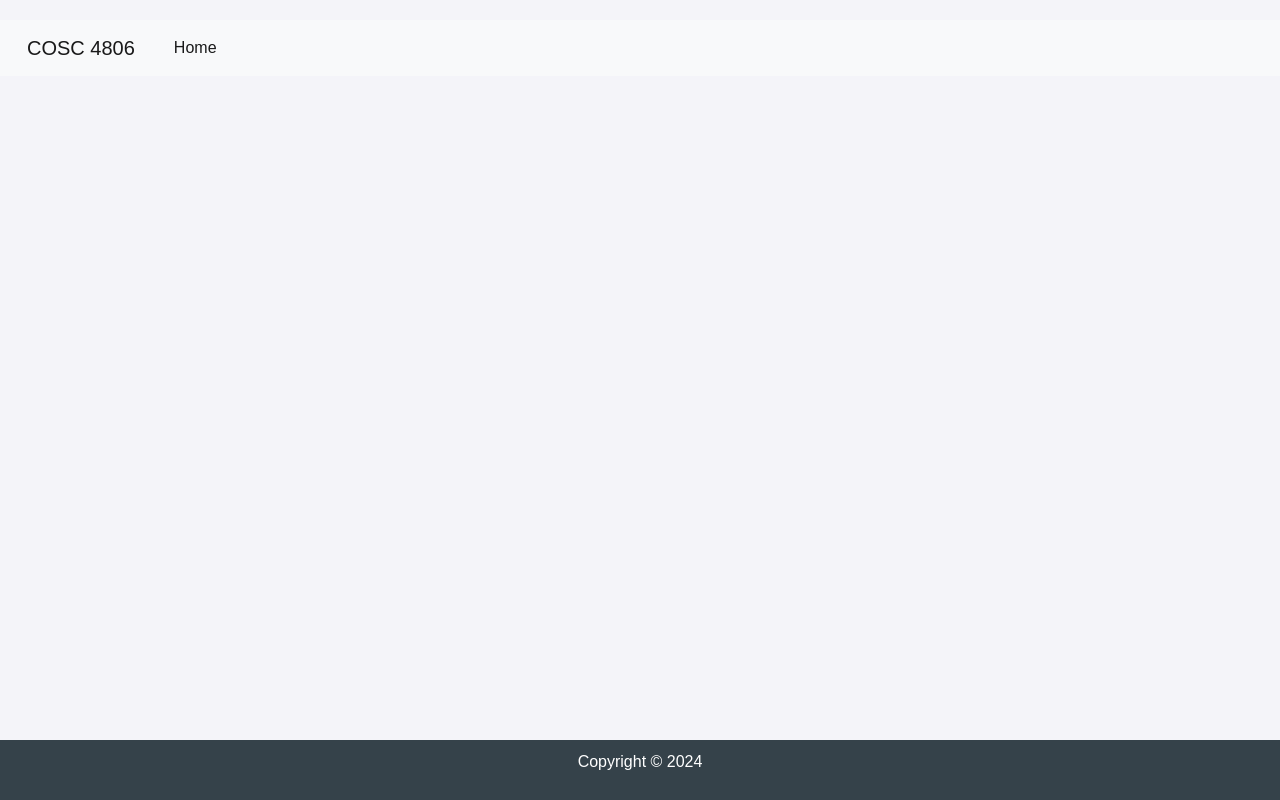
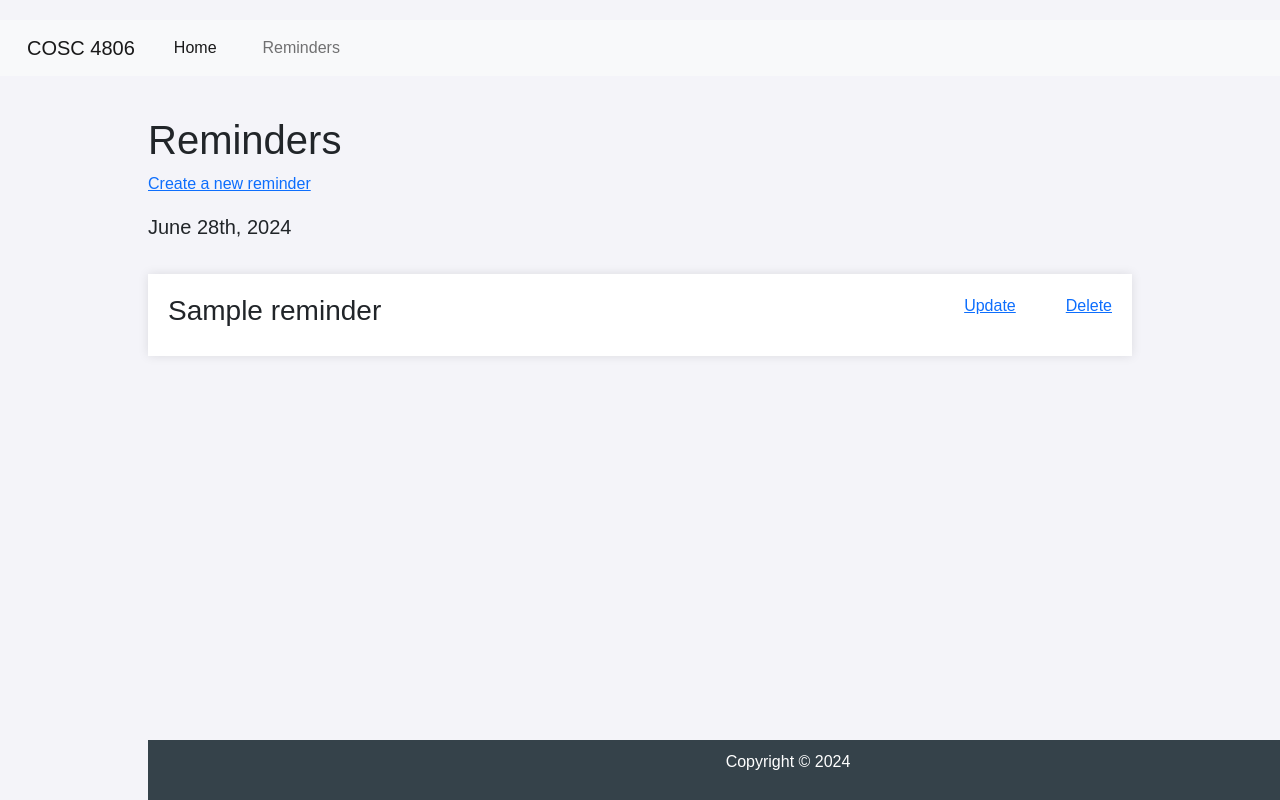
Before and after one commit to shijiealgoma/cosc-4806-4, a PHP site: template app/views/reminders/index.php in a window 1280 px wide. Run offline with PHP 8.4, Linux system fonts and the light colour scheme; the visitor is signed in with stand-in values (Sample User, id 1); tables that the repository leaves empty or names only in its code hold one stand-in row (values such as "Sample post"); the template is opened without the code that fills it: most values are stand-ins (such as "Sample title", 1, 10 or a date in 2020).

Commit message:
display reminders in view

```diff
--- a/app/models/User.php
+++ b/app/models/User.php
@@ -43,6 +43,7 @@ class User {
 
 			$_SESSION['auth'] = 1;
 			$_SESSION['username'] = ucwords($username);
+            $_SESSION['userid'] = $rows['userid'];
 			unset($_SESSION['failedAuth']);
             unset($_SESSION['lastFailedAuthTime']);
 			header('Location: /home');
--- a/app/views/reminders/index.php
+++ b/app/views/reminders/index.php
@@ -0,0 +1,35 @@
+<?php require_once 'app/views/templates/header.php' ?>
+<div class="container">
+    <div class="page-header" id="banner">
+        <div class="row">
+            <div class="col-lg-12">
+                <h1>Reminders</h1>
+                <p><a href="/reminders/create">
+                    Create a new reminder
+                </a></p>
+                <p class="lead"> <?= date("F jS, Y"); ?></p>
+            </div>
+        </div>
+    </div>
+    <div class="main-content mt-3">
+      <?php
+        // print_r($data['reminders']);
+
+        foreach ($data['reminders'] as $reminder){
+            echo "<div class='row'>";
+            echo "<div class='col-sm-auto inRow'>";
+            echo "<h3>" . $reminder['subject'] . "</h3>";
+            echo "<div>";
+            echo "<span class='pr50' > <a href='/reminders/update/" . $reminder['id'] . "'>Update</a></span>";
+            echo "<span><a href='/reminders/delete/" . $reminder['id']."'>Delete</a></span>";
+            echo "</div>";
+            echo "</div>";
+            echo "</div>";
+        }
+
+        ?>
+    </div>
+
+
+
+<?php require_once 'app/views/templates/footer.php' ?>
--- a/app/views/templates/header.php
+++ b/app/views/templates/header.php
@@ -83,6 +83,18 @@ if (!isset($_SESSION['auth'])) {
                 bottom: 0;
                 width: 100%;
             }
+
+            .inRow{
+                width: 100%;
+                display:flex;
+                flex-direction: row;
+                justify-content: space-between;
+                align-content: center;
+            }
+
+            .pr50{
+                padding-right:50px;
+            }
         </style>
     </head>
     <body>
@@ -97,6 +109,9 @@ if (!isset($_SESSION['auth'])) {
         <li class="nav-item">
           <a class="nav-link active" aria-current="page" href="/home">Home</a>
         </li>
+        <li class="nav-item">
+            <a class="nav-link" href="/reminders">Reminders</a>
+        </li>
       </ul>
     </div>
   </div>
```
Also changed, not shown: app/controllers/reminders.php (+11 -7 lines), app/controllers/users.php (line endings or trailing spaces).
